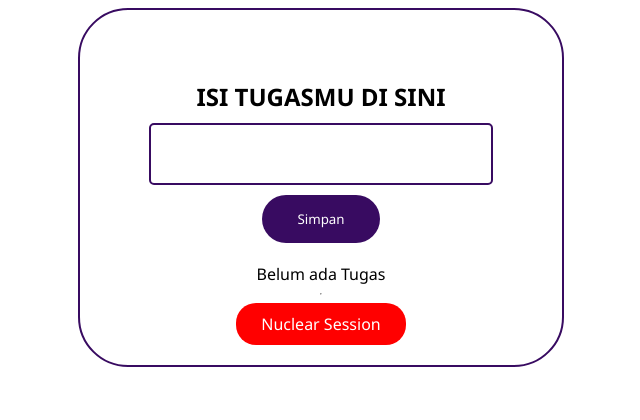
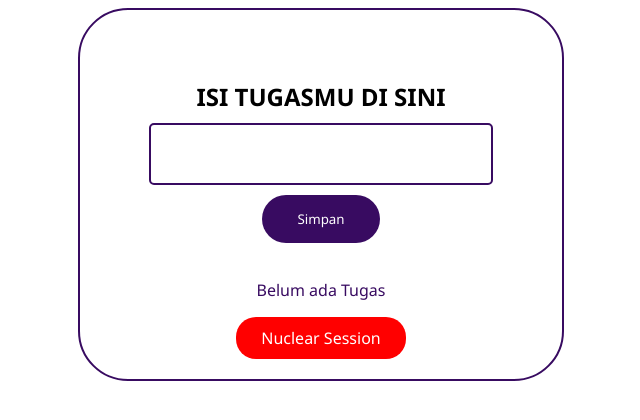
Before and after one commit to adamwahyuh/todoapp, a PHP site: page / in a window 1280 px wide. Shown: the top 420 px of the page, without its empty margins (319-959 px from the left). Run offline with PHP 8.4, Linux system fonts and the light colour scheme.

Commit message:
Button Nuclear

```diff
--- a/index.php
+++ b/index.php
@@ -65,10 +65,9 @@
                 <?php endforeach; ?>
             </ul>
             <?php else: ?>
-                Belum ada Tugas
+                <p class="kosong-text">Belum ada Tugas</p>
             <?php endif; ?>
         </div>
-            <hr>
             <a class="nuclear-button" href="?method=hapus-semua">Nuclear Session</a>
     </div>
     </body>
--- a/style.css
+++ b/style.css
@@ -108,3 +108,7 @@ li:nth-child(even) {
 .nuclear-button:hover{
     transform: rotate(180deg) scale(1.5);
 }
+
+.kosong-text {
+    color: #380b61;
+}
```
